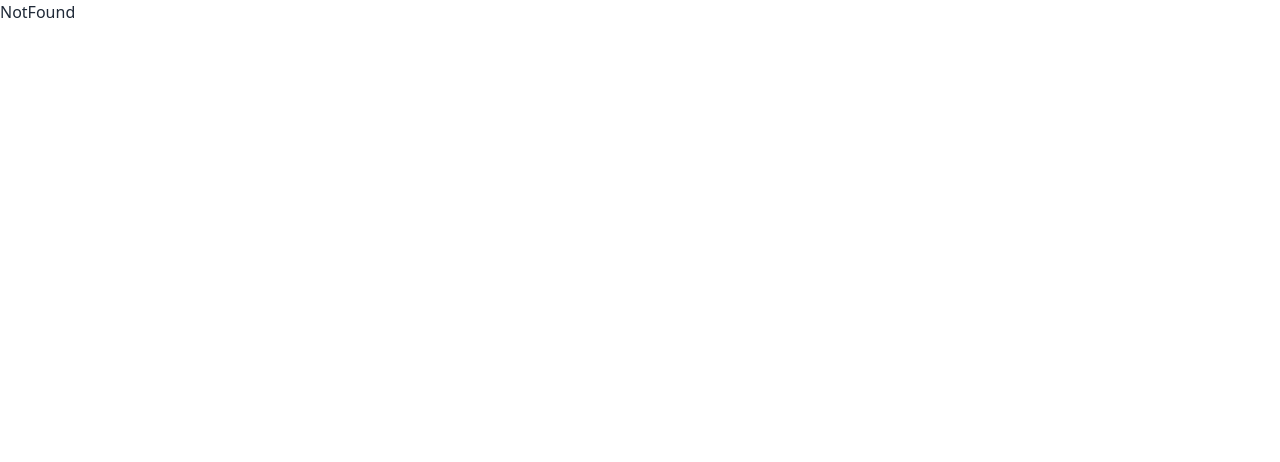
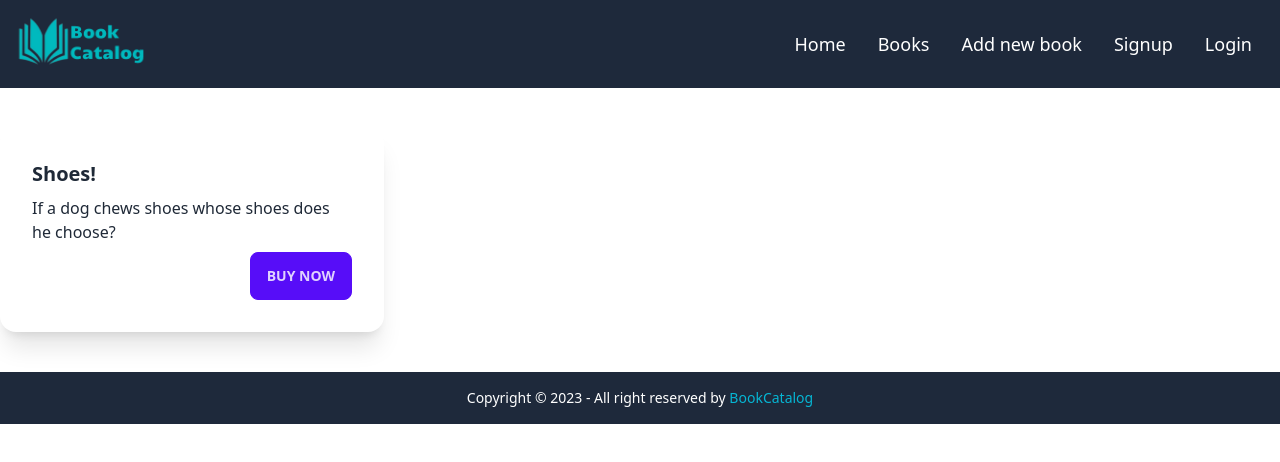
Before and after one commit to MajharolTanvir/BookCatalog, a React (Vite) app: page /readlists in a window 1280 px wide. Shown: the top 462 px of the page. Built offline with nearby package versions, Linux system fonts and the light colour scheme.

Commit message:
Get single Readlist setup complete

```diff
--- a/src/components/ReadList.tsx
+++ b/src/components/ReadList.tsx
@@ -1,7 +1,12 @@
+/* eslint-disable @typescript-eslint/no-unsafe-member-access */
+/* eslint-disable @typescript-eslint/no-unsafe-assignment */
 /* eslint-disable @typescript-eslint/no-misused-promises */
 import { SubmitHandler, useForm } from "react-hook-form";
-import { useParams } from "react-router-dom";
-import { useAddReadListMutation } from "../redux/features/ReadList/ReadLitApi";
+import { Link, useParams } from "react-router-dom";
+import {
+  useAddReadListMutation,
+  useGetSingleReadListQuery,
+} from "../redux/features/ReadList/ReadLitApi";
 import Loading from "./Loading";
 import { useAppSelector } from "../redux/hook";
 import { useEffect, useState } from "react";
@@ -15,8 +20,8 @@ interface IFormInput {
 }
 
 export default function ReadList() {
-    const { id } = useParams()
-    const { user } = useAppSelector(state => state.user)
+  const { id } = useParams();
+  const { user } = useAppSelector((state) => state.user);
   const [errorMessage, setErrorMessage] = useState("");
   type CustomError = FetchBaseQueryError & {
     data: {
@@ -25,7 +30,12 @@ export default function ReadList() {
       errorMessages: [];
     };
   };
-    const [addReadList, { isLoading, isSuccess, isError, error }] = useAddReadListMutation(undefined)
+  const [addReadList, { isLoading, isSuccess, isError, error }] =
+    useAddReadListMutation(undefined);
+  const { data, isLoading: singeReadLoading } = useGetSingleReadListQuery({
+    id: id,
+    email: user.email,
+  });
   const { register, handleSubmit } = useForm<IFormInput>();
 
   useEffect(() => {
@@ -40,8 +50,8 @@ export default function ReadList() {
     const option = {
       id: id,
       email: user.email,
-            status: data.status
-        }
+      status: data.status,
+    };
 
     void addReadList(option);
   };
@@ -65,13 +75,13 @@ export default function ReadList() {
     });
   }
 
-    if (isLoading) {
-        return <Loading/>
-
+  if (isLoading || singeReadLoading) {
+    return <Loading />;
   }
 
   return (
     <div>
+      {data?.data.email !== user.email ? (
         <form
           className="flex flex-col md:flex-row gap-4"
           onSubmit={handleSubmit(onSubmit)}
@@ -89,6 +99,11 @@ export default function ReadList() {
             type="submit"
           />
         </form>
+      ) : (
+        <button className="btn bg-cyan-600 text-white hover:text-slate-900 hover:bg-cyan-400 w-full">
+          <Link to="/readlists">View Reading List</Link>
+        </button>
+      )}
     </div>
   );
 }
--- /dev/null
+++ b/src/pages/ReadListData.tsx
@@ -0,0 +1,17 @@
+export default function ReadListData() {
+  return (
+    <div className="my-10 container mx-auto">
+      <div>
+        <div className="card w-96 bg-base-100 shadow-xl">
+          <div className="card-body">
+            <h2 className="card-title">Shoes!</h2>
+            <p>If a dog chews shoes whose shoes does he choose?</p>
+            <div className="card-actions justify-end">
+              <button className="btn btn-primary">Buy Now</button>
+            </div>
+          </div>
+        </div>
+      </div>
+    </div>
+  );
+}
--- a/src/routes/routes.tsx
+++ b/src/routes/routes.tsx
@@ -10,6 +10,7 @@ import BookUpdate from "../components/BookUpdate";
 import AddNewBook from "../pages/AddNewBook";
 import PrivateRoute from "./privateRoutes";
 import Wishlists from "../pages/Wishlists";
+import ReadListData from "../pages/ReadListData";
 
 
 const routes = createBrowserRouter([
@@ -28,6 +29,10 @@ const routes = createBrowserRouter([
       {
         path: "/wishlists",
         element: <Wishlists />,
+      },
+      {
+        path: "/readlists",
+        element: <ReadListData />,
       },
       {
         path: "/book-details/:id",
```
Lines whose indentation alone changed are shown as unchanged.
